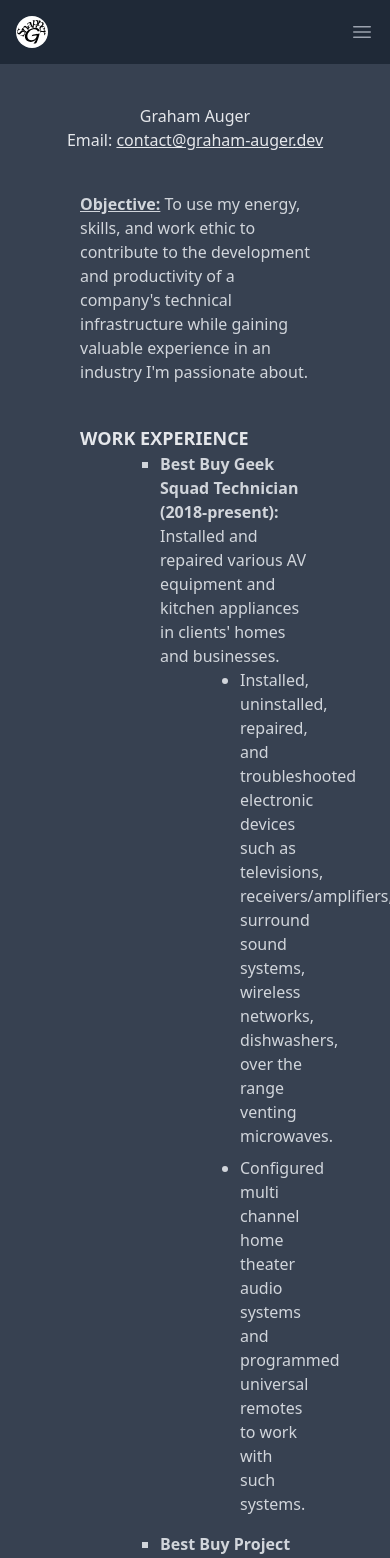
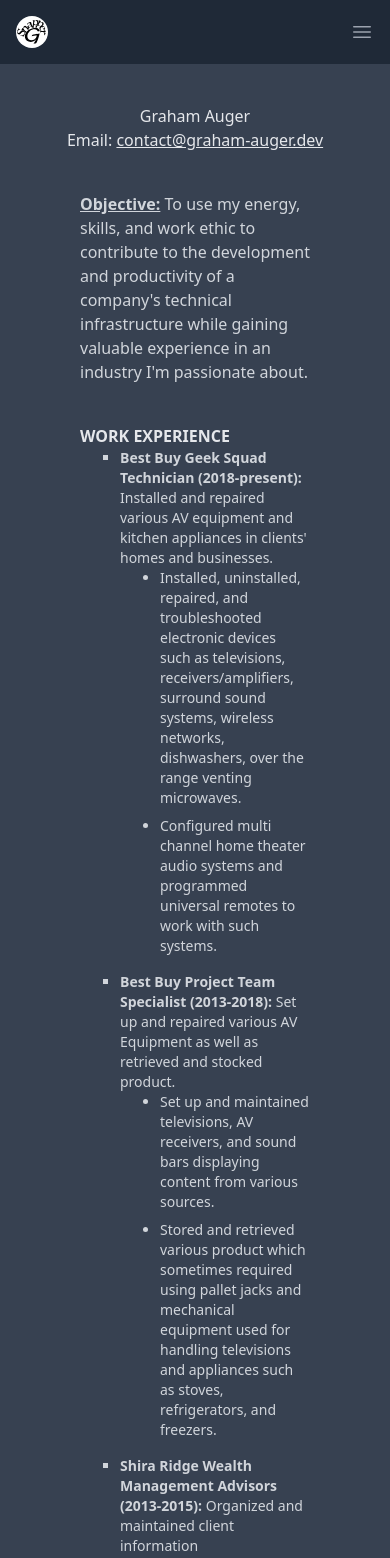
Before and after one commit to SnapperGee/portfolio-client, a React (Vite) app: page /resume in a window 390 px wide. Shown: the top 1558 px of the page. Built offline with nearby package versions, Linux system fonts and the light colour scheme.

Commit message:
Make resume page more responsive.

```diff
--- a/src/page/resume.tsx
+++ b/src/page/resume.tsx
@@ -79,15 +79,15 @@ const Resume = () =>
                 productivity of a company&apos;s technical infrastructure while gaining valuable experience in an industry
                 I&apos;m passionate about.
             </p>
-            <p className="mt-10 font-bold text-lg text-gray-200">WORK EXPERIENCE</p>
-            <ul className="listSquare ms-20 space-y-4">
+            <p className="mt-10 font-bold sm:text-lg text-gray-200">WORK EXPERIENCE</p>
+            <ul className="listSquare ms-10 sm:ms-20 text-sm sm:text-base space-y-4">
             {
                 jobHistory.map((job, index) => {
                     const TitleSpan = () => <span className="font-semibold">{job.title} ({job.startDate}-{job.endDate}):</span>;
                     return (
                         <li key={index}>
                             <p><TitleSpan /> {job.summary}</p>
-                            <ul className="ms-20 list-disc space-y-2">
+                            <ul className="ms-10 sm:ms-20 list-disc space-y-2">
                                 {job.descriptions.map((description, index) =>
                                 (
                                     <li key={index}>{description}</li>
```
